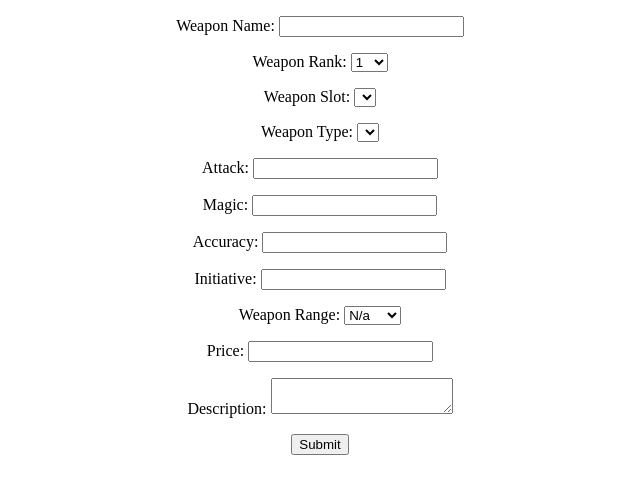
After one commit to razage/aggressive-mustard, a Flask app: page /items/create/weapon in a window 1280 px wide. The commit adds this page. Shown: the top 494 px of the page, without its empty margins (320-960 px from the left). Run offline with Flask 2, Linux system fonts and the light colour scheme; tables that the repository leaves empty hold one stand-in row (values such as "Sample post"); lists and menus that the app fills with data are empty.

Commit message:
added the beginnings of the weapon creation form.

```diff
--- a/am/__init__.py
+++ b/am/__init__.py
@@ -12,6 +12,8 @@ def home():
     return render_template("index.html", title="Home")
 
 
+from am.items.views import mod as item_mod
 from am.tags.views import mod as tag_mod
 
+app.register_blueprint(item_mod)
 app.register_blueprint(tag_mod)
--- /dev/null
+++ b/am/items/forms.py
@@ -0,0 +1,19 @@
+from flask_wtf import FlaskForm
+from wtforms.fields import IntegerField, SelectField, StringField, TextAreaField
+from wtforms.validators import DataRequired, Length, Optional
+
+ranges = [("na", "N/a"), ("close", "Close"), ("1 sq.", "1 Sq."), ("2 sq.", "2 Sq."), ("3 sq.", "3 Sq.")]
+
+
+class WeaponForm(FlaskForm):
+    name = StringField("Weapon Name", [DataRequired()])
+    rank = SelectField("Weapon Rank", choices=[(i, i) for i in range(1, 11)], coerce=int, validators=[DataRequired()])
+    weapon_slot = SelectField("Weapon Slot", [DataRequired()], coerce=int)
+    weapon_type = SelectField("Weapon Type", [DataRequired()], coerce=int)
+    attack = IntegerField("Attack", [Optional()])
+    magic = IntegerField("Magic", [Optional()])
+    accuracy = IntegerField("Accuracy", [Optional()])
+    initiative = IntegerField("Initiative", [Optional()])
+    range = SelectField("Weapon Range", choices=ranges, validators=[DataRequired()])
+    price = IntegerField("Price", [Optional()])
+    description = TextAreaField("Description", [Optional()])
--- a/am/items/views.py
+++ b/am/items/views.py
@@ -1,10 +1,29 @@
-from flask import Blueprint
+from flask import Blueprint, redirect, render_template, url_for
 
 from am import db
+from .forms import WeaponForm
+from .models import Weapon
+from am.tags.models import Tag
 
 mod = Blueprint("items", __name__, url_prefix="/items")
 
 
 @mod.route("/create/weapon", methods=["GET", "POST"])
 def create_weapon():
-    pass
+    form = WeaponForm()
+    form.weapon_slot.choices = [(q.id, q.name) for q in db.session.query(Tag).filter(Tag.name.like("%Handed")).all()]
+    form.weapon_type.choices = [(q.id, q.name) for q in db.session.query(Tag).filter(Tag.category == "Weapon Type").order_by(Tag.name).all()]
+
+    if form.validate_on_submit():
+        w = Weapon(form.name.data, form.rank.data, form.attack.data, form.magic.data, form.accuracy.data, form.initiative.data, form.range.data, form.price.data, form.description.data)
+        w.equipment_slot = db.session.query(Tag).filter(Tag.id == form.weapon_slot.data).one()
+        w.weapon_type = db.session.query(Tag).filter(Tag.id == form.weapon_type.data).one()
+        db.session.add(w)
+        db.session.commit()
+        return redirect(url_for("home"))
+    else:
+        for field, errors in form.errors.items():
+            for error in errors:
+                print("%s: %s" % (getattr(form, field).label.text, error))
+
+    return render_template("items/weapon_create.html", title="Create a Weapon", form=form)
--- a/am/templates/index.html
+++ b/am/templates/index.html
@@ -4,5 +4,6 @@
     <p>Links</p>
     <ul>
         <li><a href="{{ url_for('tags.tag_index') }}">Tag Index</a></li>
+        <li><a href="{{ url_for('items.create_weapon') }}">Create Weapon</a></li>
     </ul>
 {% endblock %}
--- /dev/null
+++ b/am/templates/items/weapon_create.html
@@ -0,0 +1,18 @@
+{% extends "base.html" %}
+{% block content %}
+    <form role="form" method="post" action="{{ url_for('items.create_weapon') }}">
+        {{ form.csrf_token }}
+        <p>{{ form.name.label }}: {{ form.name }}</p>
+        <p>{{ form.rank.label }}: {{ form.rank }}</p>
+        <p>{{ form.weapon_slot.label }}: {{ form.weapon_slot }}</p>
+        <p>{{ form.weapon_type.label }}: {{ form.weapon_type }}</p>
+        <p>{{ form.attack.label }}: {{ form.attack }}</p>
+        <p>{{ form.magic.label }}: {{ form.magic }}</p>
+        <p>{{ form.accuracy.label }}: {{ form.accuracy }}</p>
+        <p>{{ form.initiative.label }}: {{ form.initiative }}</p>
+        <p>{{ form.range.label }}: {{ form.range }}</p>
+        <p>{{ form.price.label }}: {{ form.price }}</p>
+        <p>{{ form.description.label }}: {{ form.description }}</p>
+        <button type="submit">Submit</button>
+    </form>
+{% endblock %}
```
